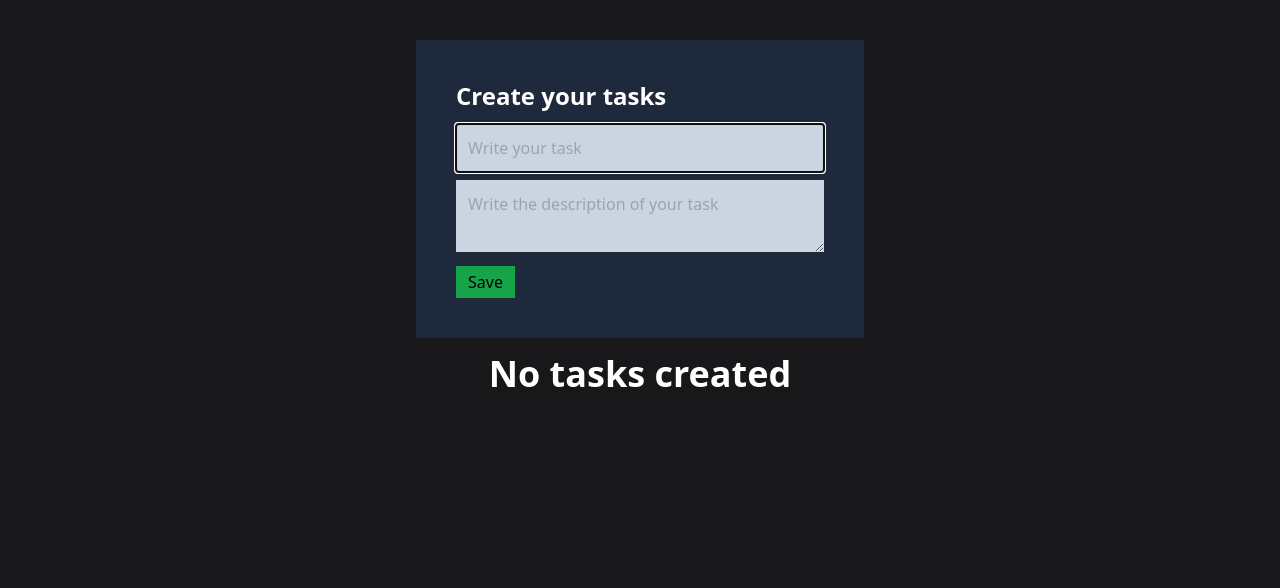
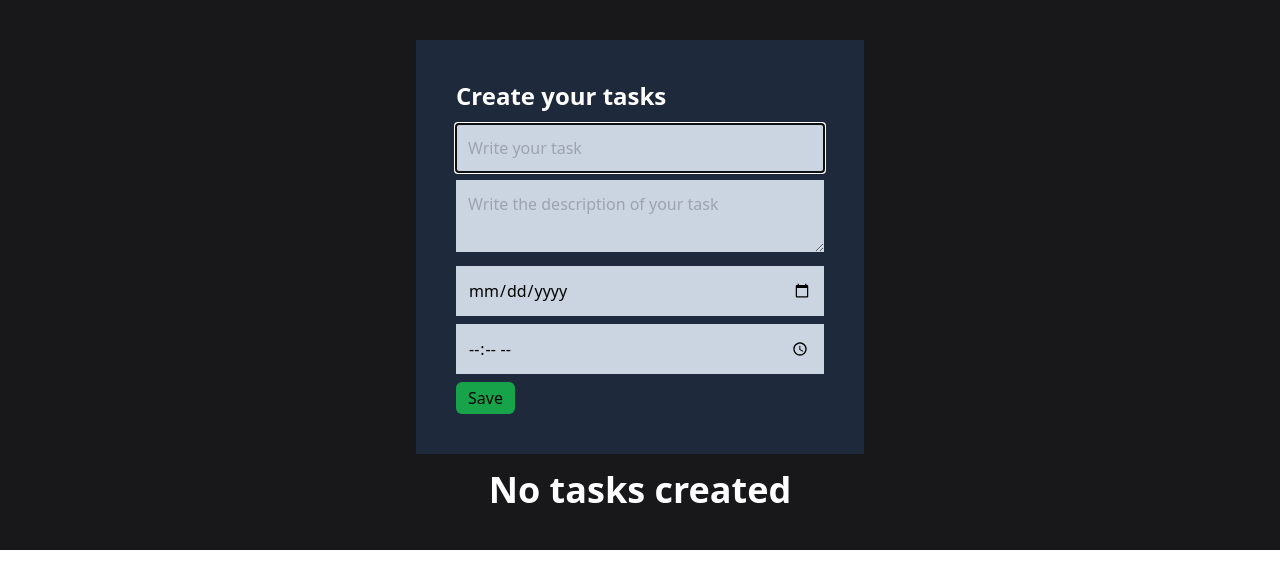
Before and after one commit to AgustinVissani/reactvitejsfazt, a React (Vite) app: page / in a window 1280 px wide. Shown: the top 588 px of the page. Built offline with nearby package versions, Linux system fonts and the light colour scheme.

Commit message:
add time and date

```diff
--- a/src/App.jsx
+++ b/src/App.jsx
@@ -5,7 +5,7 @@ import "./index.css";
 
 function App() {
   return (
-    <main className="bg-zinc-900 h-screen">
+    <main className="bg-zinc-900 h-full">
       <div className="container mx-auto p-10">
         <TaskForm />
         <TaskList />
--- a/src/components/TaskCards.jsx
+++ b/src/components/TaskCards.jsx
@@ -9,8 +9,10 @@ function TaskCards({ task}) {
   return (
     <div className="bg-gray-800 text-white p-4 rounded-md">
       <h1 className="text-xl font-bold capitalize">{task.title}</h1>
-      <p className="text-gray-500 text-sm">{task.descripcion}</p>
-      <button className="bg-red-500 px-2 py-1 rounded-md mt-4 hover:bg-red-400" onClick={() => deleteTask(task.id)}>Eliminar tarea</button>
+      <p className="text-gray-500 font-bold text-sm">{task.descripcion}</p>
+      <p className="text-gray-300 text-sm">Date: {task.date}</p>
+      <p className="text-gray-300 text-sm">Time: {task.time}</p>
+      <button className="bg-red-500 px-2 py-1 rounded-md mt-4 hover:bg-red-400" onClick={() => deleteTask(task.id)}>Delete task</button>
     </div>
   );
 }
--- a/src/components/TaskForm.jsx
+++ b/src/components/TaskForm.jsx
@@ -5,34 +5,69 @@ import { TaskContext } from "../context/TaskContext";
 function TaskForm() {
   const [title, setTitle] = useState("");
   const [descripcion, setDescripcion] = useState("");
+  const [date, setDate] = useState("");
+  const [time, setTime] = useState("");
 
   const { createTask } = useContext(TaskContext);
 
   const handleSubmit = (e) => {
-    e.preventDefault(); //sirve para que el estado guarde lo que tipeo
-    createTask({ title, descripcion });
+    e.preventDefault();
+    const task = {
+      title,
+      descripcion,
+      date,
+      time,
+    };
+    createTask(task);
     setTitle("");
     setDescripcion("");
+    setDate("");
+    setTime("");
   };
 
   return (
     <div className="max-w-md mx-auto">
       <form onSubmit={handleSubmit} className="bg-slate-800 p-10 mb-4">
-        <h1 className="text-2xl font-bold text-white mb-3">Create your tasks</h1>
+        <h1 className="text-2xl font-bold text-white mb-3">
+          Create your tasks
+        </h1>
         <input
+          id="task"
           placeholder="Write your task"
           onChange={(e) => setTitle(e.target.value)}
           value={title}
           className="bg-slate-300 p-3 w-full mb-2"
           autoFocus
-        ></input>
+          required
+        />
         <textarea
+          id="description"
           placeholder="Write the description of your task"
           onChange={(e) => setDescripcion(e.target.value)}
           value={descripcion}
           className="bg-slate-300 p-3 w-full mb-2"
-        ></textarea>
-        <button className="bg-green-600 px-3 py-1 text-black">Save</button>
+        />
+        {/* Date input */}
+        <input
+          type="date"
+          id="date"
+          placeholder="Select date"
+          onChange={(e) => setDate(e.target.value)}
+          value={date}
+          className="bg-slate-300 p-3 w-full mb-2"
+        />
+        {/* Time input */}
+        <input
+          type="time"
+          id="time"
+          placeholder="Select time"
+          onChange={(e) => setTime(e.target.value)}
+          value={time}
+          className="bg-slate-300 p-3 w-full mb-2"
+        />
+        <button className="bg-green-600 px-3 py-1 text-black rounded-md">
+          Save
+        </button>
       </form>
     </div>
   );
--- a/src/context/TaskContext.jsx
+++ b/src/context/TaskContext.jsx
@@ -15,8 +15,11 @@ export function TaskContextProvider(props) {
       ...prevTasks,
       {
         title: task.title,
-        id: prevTasks.length + 1, // Use prevTasks.length to calculate the new id
+        id: prevTasks.length + 1,
         descripcion: task.descripcion,
+        date: task.date, // Include date
+        date: task.date,
+        time: task.time,
       },
     ]);
   }
```
Also changed, not shown: src/data/tasks.js (+6 -18 lines).
